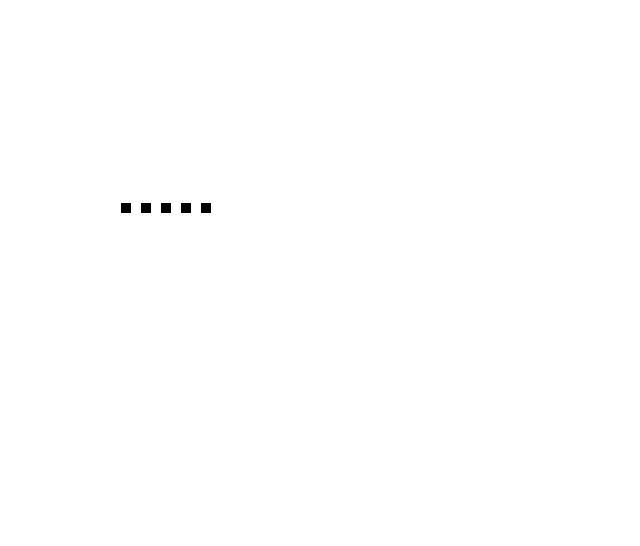
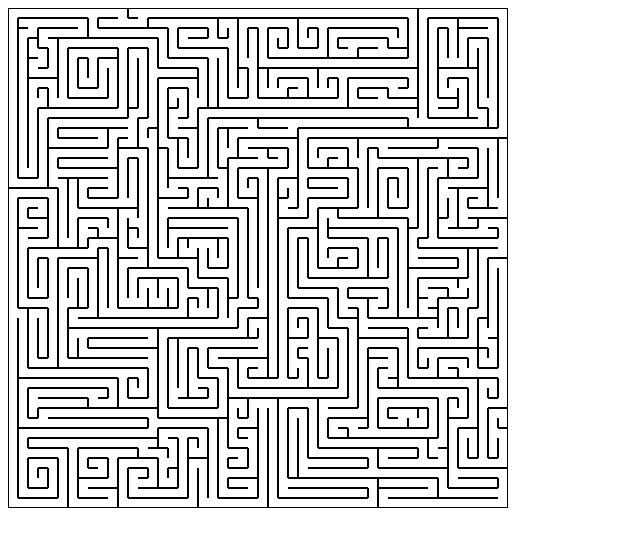
Before and after one commit to csalajan/csalajan.github.io, a plain HTML site: page index.html in a window 1280 px wide. Shown: the whole page, without its empty margins (0-640 px from the left). Drawn offline with Linux system fonts and the light colour scheme; animation ran at ten frames a second.

Commit message:
Procedurally Generated Maze functionality

```diff
--- a/index.html
+++ b/index.html
@@ -6,13 +6,14 @@
 </head>
 <body style="height: 1000px">
     <div id="gameArea" style="height: 1000px;">
-        <canvas id="Game"></canvas>
+        <canvas id="Game" width="500" height="500"></canvas>
     </div>
 
 
     <script src="src/Game.js"></script>
     <script src="src/system/PCEngine.js"></script>
     <script src="src/Objects/Block.js"></script>
+    <script src="src/Objects/Maze.js"></script>
     <script>
         var Game = new Game("Game");
     </script>
--- a/src/Game.js
+++ b/src/Game.js
@@ -2,10 +2,20 @@
  * Created by csalajan on 10/7/2015.
  */
 var Game = function(canvas) {
-    this.canvas = this.SetupCanvas(canvas);
+    //this.canvas = this.SetupCanvas(canvas);
+    this.canvas= document.getElementById(canvas);
     this.context = this.canvas.getContext('2d');
 
     this.pcEngine = new PCEngine(this);
+
+    var params = {
+        width: "50",
+        height: "50",
+        turn: ".2",
+        branch: "1",
+        reconnect: "0",
+        deadEnd: "0"
+    };
 
 
     this.bodies = [];
@@ -18,7 +28,7 @@ var Game = function(canvas) {
 
     tick();
 
-    this.pcEngine.GenerateStuff();
+    this.pcEngine.MazeGenerator(params);
 
 };
 
--- /dev/null
+++ b/src/Objects/Maze.js
@@ -0,0 +1,202 @@
+/**
+ * Created by Craig on 10/7/2015.
+ */
+var Maze = function(params) {
+    this.data = [];
+    this.params = params;
+    this.full = 0;
+    this.dir = ['up', 'down', 'left', 'right'];
+    this.oDir = {up: 'down', down: 'up', left: 'right', right: 'left'}
+    this.size = this.params.height * this.params.width;
+};
+
+Maze.prototype.Build = function() {
+    for (var x = 0; x < this.params.width; x++) {
+        this.data[x] = [];
+        for (var y = 0; y < this.params.height; y++) {
+            this.data[x][y] = {
+                visited: false,
+                up: false,
+                down: false,
+                left: false,
+                right: false
+            };
+        }
+    }
+
+    var x = this.rand(this.params.width);
+    var y = this.rand(this.params.height);
+    var direction = this.dir[this.rand(4)];
+
+    this.DoMaze(x, y, direction);
+};
+
+Maze.prototype.rand = function(max) {
+    return Math.floor(max * Math.random());
+};
+
+Maze.prototype.DoMaze = function(x, y, direction) {
+
+    this.full++;
+    var percentFull = this.full / this.size;
+
+    this.data[x][y].visited = true;
+    var newDirection = direction;
+
+    if (Math.random() < this.params.deadEnd) return;
+
+    if (Math.random() < this.params.turn) {
+        if (direction == 'up' || direction == 'down') {
+            newDirection = (Math.random() < .5) ? 'left' : 'right';
+        } else if (direction == 'left' || direction == 'right') {
+            newDirection = (Math.random() <.5) ? 'up' : 'down';
+        }
+    }
+
+    var dx = 0;
+    var dy = 0;
+
+    switch(newDirection) {
+        case 'up':
+            dy = -1;
+            break;
+        case 'down':
+            dy = 1;
+            break;
+        case 'left':
+            dx = -1;
+            break;
+        case 'right':
+            dx = 1;
+            break;
+    }
+
+    if (!this.MazeVisited(x + dx, y + dy)) {
+        this.data[x][y][newDirection] = true;
+        this.data[x+dx][y+dy][this.oDir[newDirection]] = true;
+        this.DoMaze(x +dx, y+dy, newDirection);
+    } else if (Math.random() < this.params.reconnect && this.MazeInBounds(x + dx, y+dy)) {
+        this.data[x][y][newDirection] = true;
+        this.data[x+dx][y+dy][this.oDir[newDirection]] = true;
+    } else {
+        var ds = [];
+        for(var a = 0; a < 4; a++) {
+            if (this.dir[a] != newDirection && this.dir[a] != this.oDir[direction]) {
+                ds.push(this.dir[a]);
+            }
+        }
+
+        if (Math.random() < .5) {
+            var td = ds[0];
+            ds[0] = ds[1];
+            ds [1] = td;
+        }
+
+        for (i = 0; i < 2; i++) {
+            var dx = 0;
+            var dy = 0;
+            var nd = ds[i];
+
+            switch(nd) {
+                case 'up':
+                    dy = -1;
+                    break;
+                case 'down':
+                    dy = 1;
+                    break;
+                case 'left':
+                    dx = -1;
+                    break;
+                case 'right':
+                    dx = 1;
+                    break;
+            }
+
+            if (!this.MazeVisited(x+dx, y+dy)) {
+                this.data[x][y][nd] = true;
+                this.data[x+dx][y+dy][this.oDir[nd]] = true;
+                this.DoMaze(x + dx, y + dy, nd);
+            }
+        }
+    }
+
+    for (var i = 0; i < 4; i++) {
+        if (Math.random() < this.params.branch) {
+            var dx = 0;
+            var dy = 0;
+            nd = this.dir[i];
+
+            switch(nd) {
+                case 'up':
+                    dy = -1;
+                    break;
+                case 'down':
+                    dy = 1;
+                    break;
+                case 'left':
+                    dx = -1;
+                    break;
+                case 'right':
+                    dx = 1;
+                    break;
+            }
+
+            if (!this.MazeVisited(x+dx, y+dy)) {
+                this.data[x][y][nd] = true;
+                this.data[x+dx][y+dy][this.oDir[nd]] = true;
+                this.DoMaze(x + dx, y + dy, nd);
+            }
+        }
+    }
+};
+
+Maze.prototype.MazeVisited = function(x, y) {
+    if (!this.MazeInBounds(x, y)) {
+        return true;
+    }
+    return this.data[x][y].visited;
+};
+
+/**
+ * @return {boolean}
+ */
+Maze.prototype.MazeInBounds = function(x, y) {
+    return !(x < 0 || x >= this.params.width || y < 0 || y >= this.params.height);
+};
+
+Maze.prototype.Update = function() {
+
+};
+
+Maze.prototype.Draw = function(context) {
+    for (var x = 0; x < this.params.width; x++) {
+        for (var y = 0; y < this.params.height; y++) {
+            var top = y*10;
+            var bottom = y*10 + 10;
+            var left = x *10;
+            var right = x * 10 + 10;
+
+            if (!this.data[x][y].visited) {
+                context.fillRect(left, top, 10, 10);
+            } else {
+                if (!this.data[x][y].up) {
+                    context.moveTo(left, top);
+                    context.lineTo(right, top);
+                }
+                if (!this.data[x][y].down) {
+                    context.moveTo(left, bottom);
+                    context.lineTo(right, bottom);
+                }
+                if (!this.data[x][y].left) {
+                    context.moveTo(left, top);
+                    context.lineTo(left, bottom);
+                }
+                if (!this.data[x][y].right) {
+                    context.moveTo(right, top);
+                    context.lineTo(right, bottom);
+                }
+            }
+        }
+    }
+    context.stroke();
+};
--- a/src/system/PCEngine.js
+++ b/src/system/PCEngine.js
@@ -10,3 +10,9 @@ PCEngine.prototype.GenerateStuff = function() {
         this.game.bodies.push(new Block());
     }.bind(this), 1000)
 };
+
+PCEngine.prototype.MazeGenerator = function(params) {
+    var maze = new Maze(params);
+    maze.Build();
+    this.game.bodies.push(maze);
+};
```
